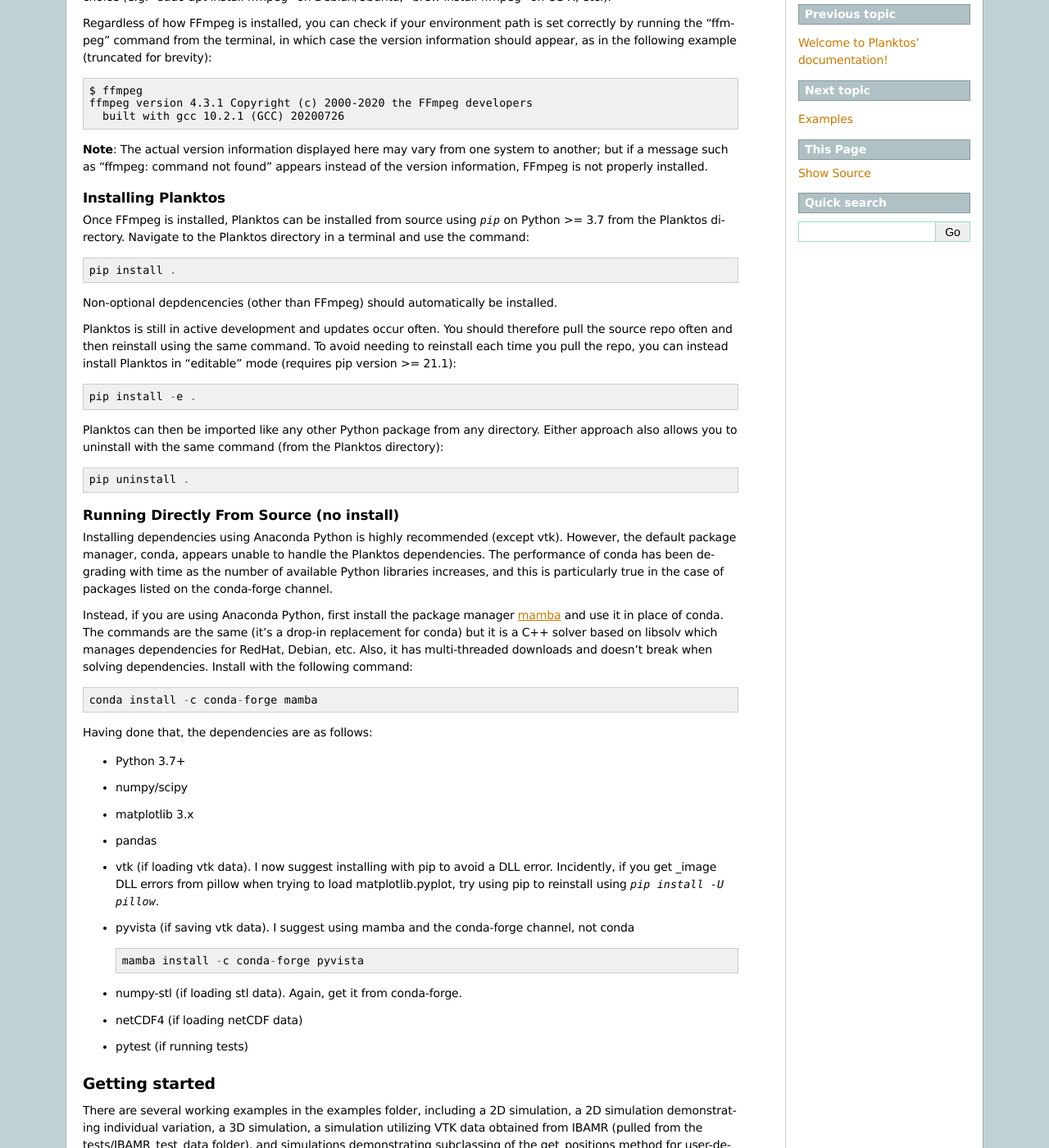
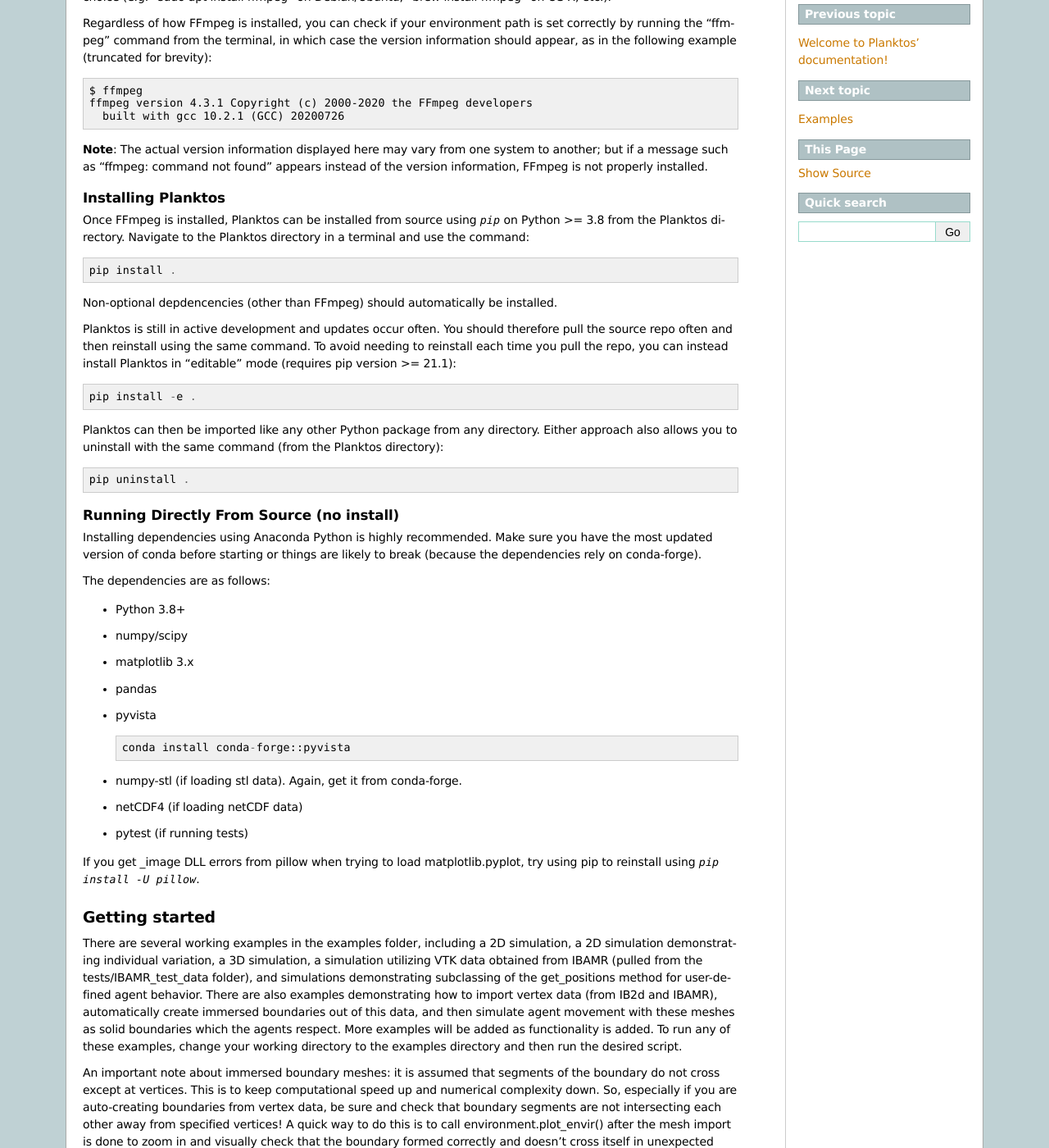
Before and after one commit to mountaindust/Planktos, a Sphinx documentation site: the page built from docs/quickstart.rst, in a window 1280 px wide and 1400 px high, scrolled down 258 px. Shown: the whole window at 82% size. Built offline with Sphinx 7.4.7, drawn with Linux system fonts in a browser that asks for light colours; some of the changed text lies outside the part shown.

Commit message:
Update dependencies, install instructions

```diff
--- a/docs/quickstart.rst
+++ b/docs/quickstart.rst
@@ -32,7 +32,7 @@
 ~~~~~~~~~~~~~~~~~~~
 
 Once FFmpeg is installed, Planktos can be installed from source using `pip` on
-Python >= 3.7 from the Planktos directory. Navigate to the Planktos directory in
+Python >= 3.8 from the Planktos directory. Navigate to the Planktos directory in
 a terminal and use the command: ::
 
     pip install .
@@ -56,35 +56,25 @@
 Running Directly From Source (no install)
 ~~~~~~~~~~~~~~~~~~~~~~~~~~~~~~~~~~~~~~~~~
 
-Installing dependencies using Anaconda Python is highly recommended (except vtk).
-However, the default package manager, conda, appears unable to handle the
-Planktos dependencies. The performance of conda has been degrading with time
-as the number of available Python libraries increases, and this is particularly
-true in the case of packages listed on the conda-forge channel.
+Installing dependencies using Anaconda Python is highly recommended. Make sure
+you have the most updated version of conda before starting or things are likely
+to break (because the dependencies rely on conda-forge).
 
-Instead, if you are using Anaconda Python, first install the package manager
-`mamba <https://mamba.readthedocs.io/en/latest/>`_ and use it in place of conda.
-The commands are the same (it's a drop-in replacement for conda) but it is a C++
-solver based on libsolv which manages dependencies for RedHat, Debian, etc. Also,
-it has multi-threaded downloads and doesn't break when solving dependencies.
-Install with the following command::
+The dependencies are as follows:
 
-    conda install -c conda-forge mamba
-
-Having done that, the dependencies are as follows:
-
-- Python 3.7+
+- Python 3.8+
 - numpy/scipy
 - matplotlib 3.x
 - pandas
-- vtk (if loading vtk data). I now suggest installing with pip to avoid a DLL error. Incidently, if you get _image DLL errors from pillow when trying to load matplotlib.pyplot, try using pip to reinstall using `pip install -U pillow`.
-- pyvista (if saving vtk data). I suggest using mamba and the conda-forge channel, not conda ::
+- pyvista ::
 
-    mamba install -c conda-forge pyvista
+    conda install conda-forge::pyvista
 
 - numpy-stl (if loading stl data). Again, get it from conda-forge.
 - netCDF4 (if loading netCDF data)
 - pytest (if running tests)
+
+If you get _image DLL errors from pillow when trying to load matplotlib.pyplot, try using pip to reinstall using `pip install -U pillow`.
 
 Getting started
 ---------------
--- a/planktos/__init__.py
+++ b/planktos/__init__.py
@@ -12,7 +12,7 @@
 __author__ = "W. Christopher Strickland"
 __email__ = "cstric12@utk.edu"
 __copyright__ = "Copyright 2022, Christopher Strickland"
-__version__ = '0.7.0'
+__version__ = '0.7.1'
 
 from .environment import environment
 from .swarm import swarm
--- a/setup.cfg
+++ b/setup.cfg
@@ -1,6 +1,7 @@
 [metadata]
 name = planktos
 version = attr: planktos.__version__
+author = W. Christopher Strickland
 description = An agent-based modeling framework for small organism movement and dispersal in a fluid environment with immersed structures
 long_description = file: README.md
 license = GNU v3 license
@@ -15,10 +16,10 @@
     scipy >= 1.10.1
     matplotlib >= 3.0
     pandas
-python_requires = >=3.7
+    pyvista >= 0.44
+python_requires = >=3.8
 
 [options.extras_require]
-VTK = vtk; pyvista >= 0.32
 STL = numpy-stl>=2.16.3
 netCDF = netcdf4>=1.5.7
 test = pytest
--- /dev/null
+++ b/setup.py
@@ -0,0 +1,6 @@
+'''
+This is here for the sole reason that the first time you import vtk, it takes
+forever. Probably because it is compiling...?
+'''
+
+import vtk
```
Also changed, not shown: docs/requirements.txt (+11 -5 lines).
